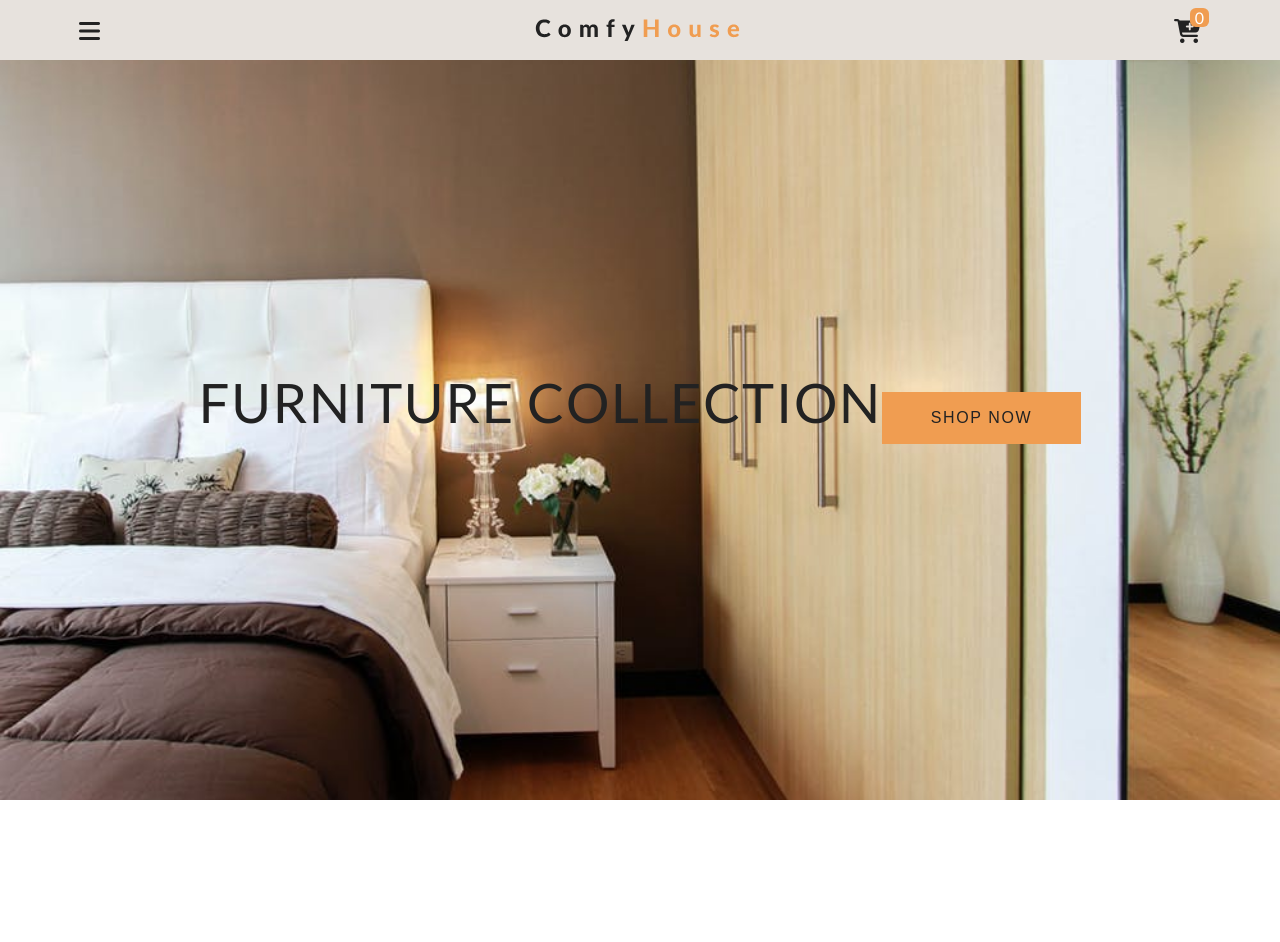
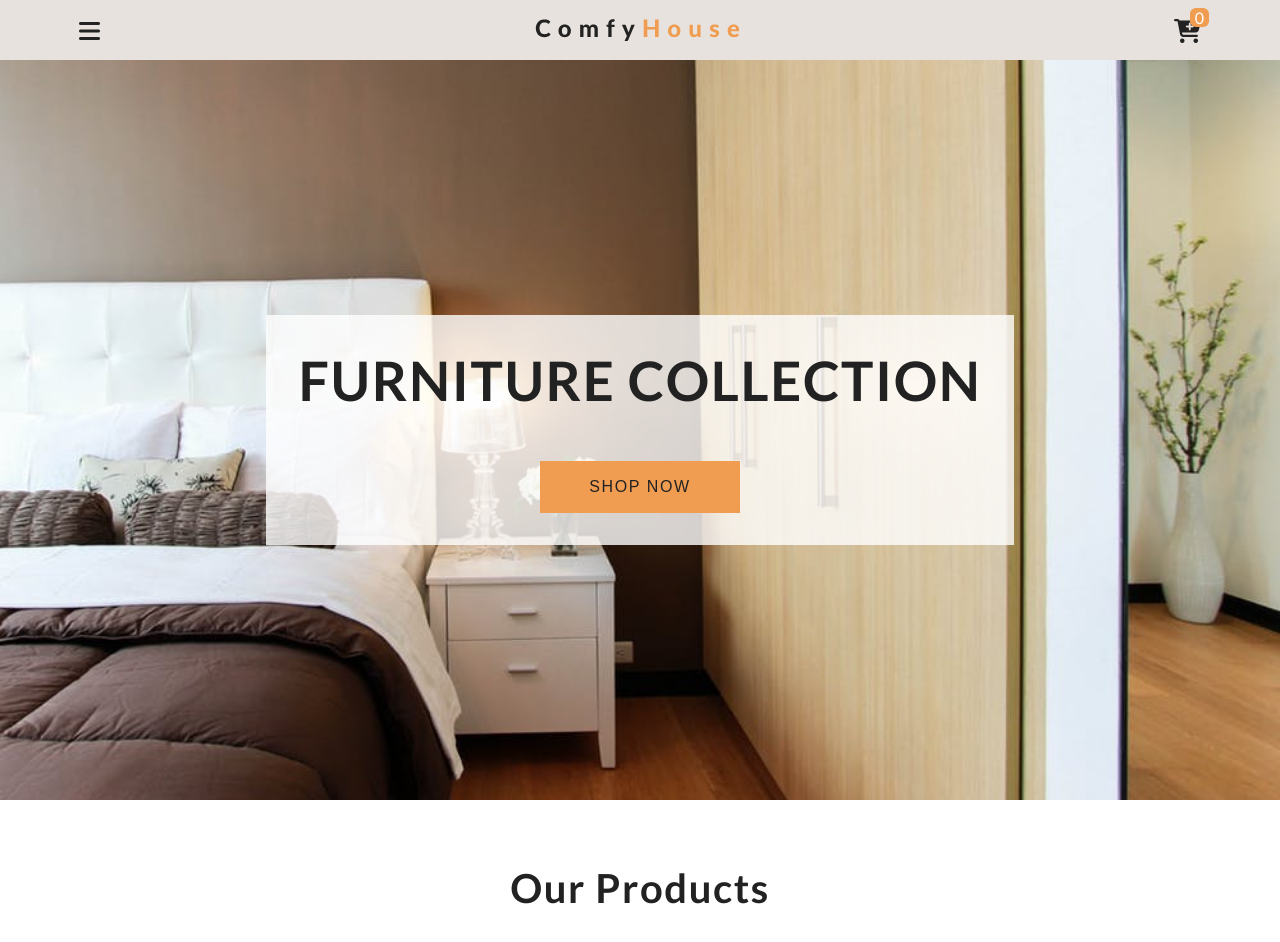
Before and after one commit to imon3/shopping, a React (Create React App) app in the folder shopping-site/: page / in a window 1280 px wide. Shown: the top 942 px of the page. Before the commit the page ends 800 px from the top, so only its background shows below. Built offline with nearby package versions, Linux system fonts and the light colour scheme.

Commit message:
added browser router, imported and initialized products to state

```diff
--- a/shopping-site/package.json
+++ b/shopping-site/package.json
@@ -5,6 +5,7 @@
   "dependencies": {
     "react": "^16.8.6",
     "react-dom": "^16.8.6",
+    "react-router-dom": "^5.0.1",
     "react-scripts": "3.0.1"
   },
   "scripts": {
--- a/shopping-site/src/App.js
+++ b/shopping-site/src/App.js
@@ -1,14 +1,17 @@
 import React from "react";
+import { Route } from "react-router-dom";
 import "./App.css";
 // components
 import Nav from "./components/navigation/Nav";
 import Hero from "./components/hero/Hero";
+import Products from "./components/product/Products";
 
 function App() {
   return (
     <div className="App">
-      <Nav />
-      <Hero />
+      <Route path="/" component={Nav} />
+      <Route path="/" exact component={Hero} />
+      <Route path="/" component={Products} />
     </div>
   );
 }
--- a/shopping-site/src/components/hero/Hero.js
+++ b/shopping-site/src/components/hero/Hero.js
@@ -3,8 +3,8 @@ import React from "react";
 const Hero = () => {
   return (
     <header className="hero">
-      <div className="banner-title">
-        Furniture Collection
+      <div className="banner">
+        <h1 className="banner-title">Furniture Collection</h1>
         <button className="banner-btn">shop now</button>
       </div>
     </header>
--- /dev/null
+++ b/shopping-site/src/components/product/Product.js
@@ -0,0 +1,8 @@
+import React from "react";
+
+const Product = props => {
+  console.log(props.product);
+  return <div />;
+};
+
+export default Product;
--- /dev/null
+++ b/shopping-site/src/components/product/Products.js
@@ -0,0 +1,41 @@
+import React from "react";
+import { items } from "../../products.json";
+import Product from "./Product.js";
+
+const newItems = items;
+
+class Products extends React.Component {
+  constructor() {
+    super();
+
+    this.state = {
+      products: []
+    };
+  }
+
+  getItems = () => {
+    this.setState({
+      products: [...newItems]
+    });
+  };
+
+  componentDidMount() {
+    this.getItems();
+  }
+
+  render() {
+    const { products } = this.state;
+    return (
+      <section className="products">
+        <div className="section-title">
+          <h2>Our Products</h2>
+        </div>
+        {products.map((item, index) => {
+          return <Product key={index} product={item} />;
+        })}
+      </section>
+    );
+  }
+}
+
+export default Products;
--- a/shopping-site/src/index.js
+++ b/shopping-site/src/index.js
@@ -2,5 +2,11 @@ import React from "react";
 import ReactDOM from "react-dom";
 import "./index.css";
 import App from "./App";
+import { BrowserRouter as Router } from "react-router-dom";
 
-ReactDOM.render(<App />, document.getElementById("root"));
+ReactDOM.render(
+  <Router>
+    <App />
+  </Router>,
+  document.getElementById("root")
+);
```
Also changed, not shown: 1 other file (tests, documents, lock files or other folders).
